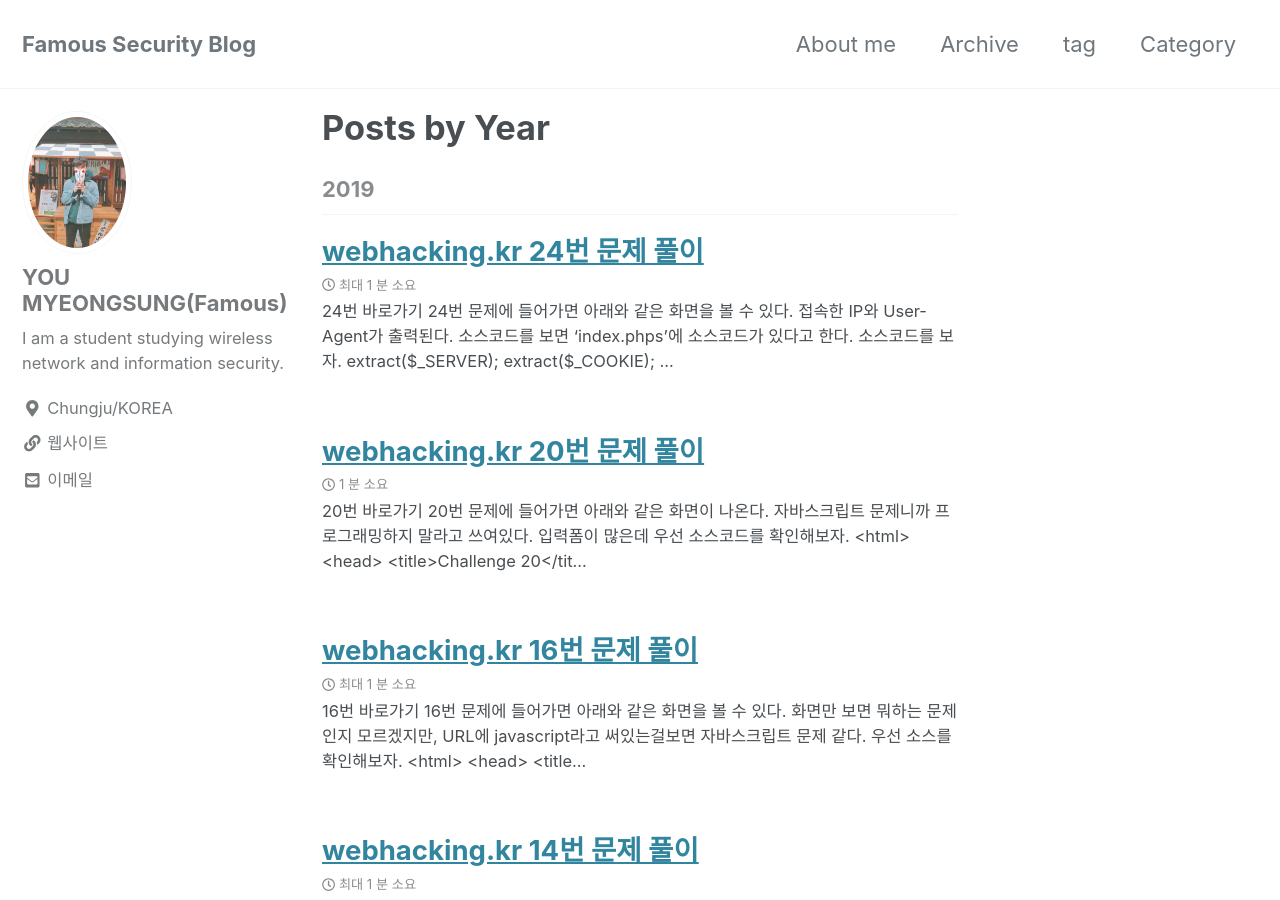
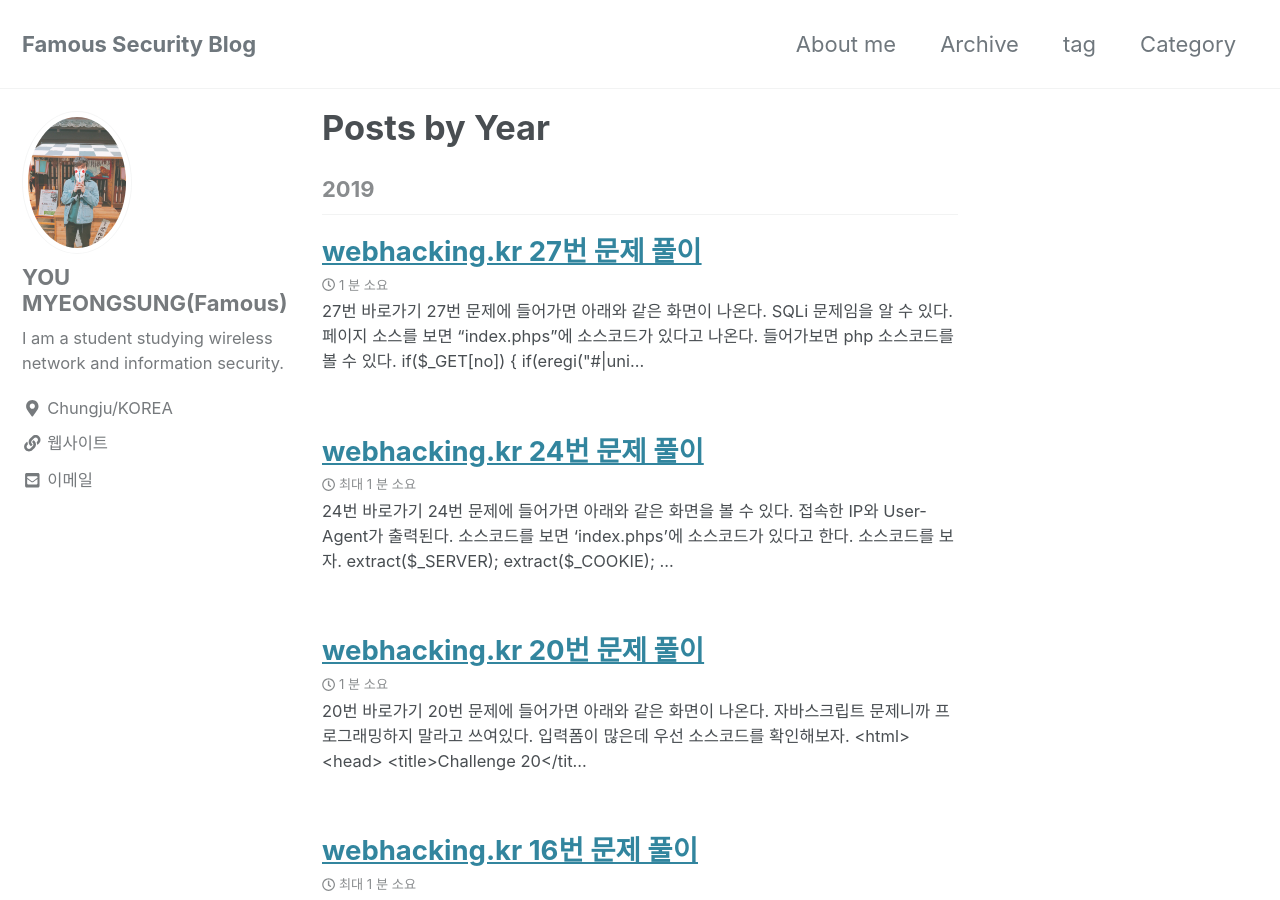
Before and after one commit to Famous7/famous7.github.io, a Jekyll site: the page built from _pages/year-archive.html, in a window 1280 px wide and 900 px high. Built offline with Jekyll 4.4.1, drawn with Linux system fonts in a browser that asks for light colours; cached includes are drawn as plain includes; nearby versions of some CDN libraries; part of the change alters nothing that is shown.

Commit message:
add solve 27

````diff
--- /dev/null
+++ b/_posts/2019-06-03-webhacking.kr-27.md
@@ -0,0 +1,77 @@
+---
+title: "webhacking.kr 27번 문제 풀이"
+excerpt_separator: "<!--more-->"
+categories:
+  - webhacking
+tags:
+  - webhacking
+  - wargame
+classes: wide
+---
+
+[27번 바로가기](http://webhacking.kr/challenge/web/web-12/)
+
+27번 문제에 들어가면 아래와 같은 화면이 나온다. SQLi 문제임을 알 수 있다.
+
+![27번_1](/img/27번_1.JPG)
+
+페이지 소스를 보면 "index.phps"에 소스코드가 있다고 나온다. 들어가보면 php 소스코드를 볼 수 있다.
+
+```php
+if($_GET[no])
+{
+
+if(eregi("#|union|from|challenge|select|\(|\t|/|limit|=|0x",$_GET[no])) exit("no hack");
+
+$q=@mysql_fetch_array(mysql_query("select id from challenge27_table where id='guest' and no=($_GET[no])")) or die("query error");
+
+if($q[id]=="guest") echo("guest");
+if($q[id]=="admin") @solve();
+
+}
+```
+
+`union`, `select`, `limit` 등 SQLi에 사용되는 문자를 일부 필터링하고 'challenge27_table'에서 `id=guest`이고 `no=(사용자입력)`인 row의 id를 가져온다.
+이후 가져온 id가 'admin'이면 문제가 풀린다.
+
+
+이런류의 문제는 뻔하다. table에 guest와 admin이 있는데 앞에서 `id=guest`인 조건을 무시하게끔 한 뒤 `id=admin`인 row만 가져오면 된다.
+우선 guest의 no를 알아내기 위해 값을 입력해보자.
+
+
+`no=1`로 하면 아래와 같이 "guest"라고 출력된다. 즉 guest의 no는 1이다.
+
+![27번_2](/img/27번_2.JPG)
+
+`no=2`로 입력하면 "query error"가 출력된다. 이때는 쿼리문에 해당되는 row가 하나도 없기 때문에
+에러가 발생한다.
+
+![27번_3](/img/27번_3.JPG)
+
+그냥 단순히 `id='guest' and no=(2) or id='admin'` 뭐 이런식으로 앞에 있는 조건문을 무시하고 `id=admin`인 row를 가져오면 된다.
+
+근데 문제는 `no=(사용자입력값)` 이런식으로 되어 있어서 괄호의 짝을 맞춰야 하는데, 여는 괄호인 `(`와 주석인 `#`가 필터링된다는 것과 `=`가 필터링된다는 것이다.
+
+
+주석은 `#`를 많이 사용하지만 `-- `으로도 사용할 수 있다. 하이픈 뒤에 반드시 한칸의 공백이 있어야 한다.
+`=`는 `like`, `in()`, `strcmp()` 등으로 우회할 수 있는데 괄호를 사용할 수 없으니까 `like`를 사용하면 된다.
+
+
+이를 통해 아래와 같은 쿼리를 만들 수 있다.
+`2) or id like 'admin' -- ` 이 쿼리가 들어가면 php 코드는 아래와 같아진다.
+
+```php
+$q=@mysql_fetch_array(mysql_query("select id from challenge27_table where id='guest' and no=(2) or id like 'admin' -- )")) or die("query error");
+```
+
+주석 뒤쪽이 무시되고 `id=admin`인 row만 선택되서 문제가 풀려야 되는데, 아래와 같이 "query error"이 뜬다.
+대부분의 워게임 문제가 그렇듯 저기 나와 있는 코드가 실제 서버의 소스코드는 아니다. 쿼리에 문제는 없지만 이걸로 문제를 풀 수 는 없어 보인다.
+
+
+다른 방법은 admin의 no를 추측하는 건데 `no=1`은 guest니까 `no=2`부터 해보자. 아래와 같은 쿼리를 사용하면 된다.
+
+`2) or no like 2 -- `
+
+![27번_4](/img/27번_4.JPG)
+
+운좋게 문제가 풀린다. admin의 no는 2였던 것이다.
````
Also changed, not shown: _pages/portfolio.md (+9 -1 lines), img/27번_1.JPG (added), img/27번_2.JPG (added), img/27번_3.JPG (added), img/27번_4.JPG (added).
